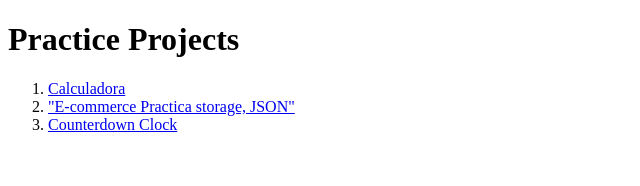
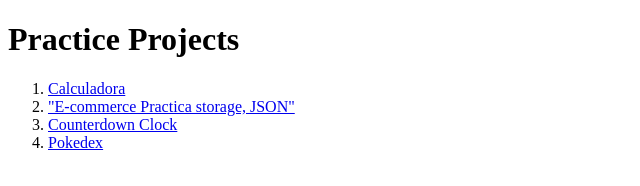
Before and after one commit to CordobaFran/Practices, a plain HTML site: page index.html in a window 1280 px wide. Shown: the full height of the page, 0-640 px from the left. Drawn offline with Linux system fonts and the light colour scheme.

Commit message:
working on gen2 pokedex

```diff
--- a/index.html
+++ b/index.html
@@ -17,6 +17,7 @@
             <li><a href="./07-DOM/pages/calculator.html">Calculadora</li>
             <li><a href="./08-Storage_JSON/Practica01/index.html">"E-commerce Practica storage, JSON"</a></li>
             <li><a href="./00 - Ejercicios_varios/counter/index.html">Counterdown Clock</a></li>
+            <li><a href="./00 - Ejercicios_varios/pokedex/index.html">Pokedex</a></li>
         </ol>
     </main>
 
```
